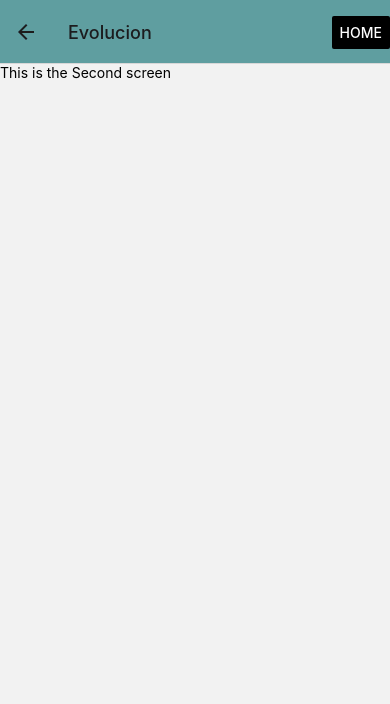
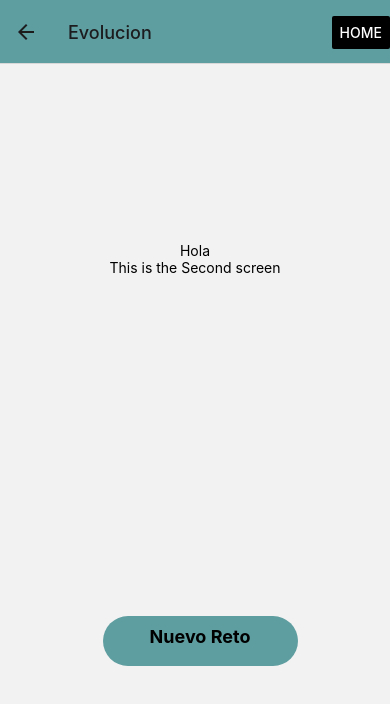
Before and after one commit to mayerga/react-native-navigation-producto2, a React Native app in the folder producto2-react-navigation/: screen /Evolucion in a window 390 px wide. Shown: the top 704 px of the page. Built offline with nearby package versions, Linux system fonts and the light colour scheme.

Commit message:
Botón nuevo reto

```diff
--- a/producto2-react-navigation/screens/Evolucion.js
+++ b/producto2-react-navigation/screens/Evolucion.js
@@ -1,5 +1,5 @@
 import React from 'react';
-import {View, Text, SafeAreaView, Button} from 'react-native';
+import {View, Text, SafeAreaView, Button, TouchableOpacity, StyleSheet} from 'react-native';
 import { useNavigation } from '@react-navigation/native';
 
 const Evolucion = () => {
@@ -7,10 +7,61 @@ const Evolucion = () => {
     const navigation = useNavigation();
 
     return(
-        <SafeAreaView>
-            <Text>This is the Second screen</Text>
+        <SafeAreaView style={{flex: 1}}>
+            <View style={styles.containerMain}>
+                <View>
+                    <Text>Hola</Text>
+                </View>
+                <Text>This is the Second screen</Text>
+
+                <TouchableOpacity style={styles.bottomItem}>
+                    <View style={styles.bottomItemInner}>
+                        <Text style={styles.textoBoxes}>Nuevo Reto</Text>
+                    </View>
+                </TouchableOpacity>
+
+            </View>
+
         </SafeAreaView>
     )
 }
 
+const styles = StyleSheet.create({
+    bottomItem: {
+        width: '50%',
+        height: '50%',
+        padding: 5,
+    },
+    bottomItemInner: {
+        // flex: 1,
+        // backgroundColor: 'cadetblue',
+        borderRadius: 30,
+        // position: 'absolute',
+        // bottom:0,
+        // justifyContent: 'center',
+        // alignItems: 'center',
+        // justifyContent: 'flex-end',
+        // marginBottom: 36
+        width: '100%',
+        height: 50,
+        backgroundColor: 'cadetblue',
+        justifyContent: 'center',
+        alignItems: 'center',
+        position: 'absolute', //Here is the trick
+        bottom: 0, //Here is the trick
+    },
+    textoBoxes:{
+        flex: 1,
+        padding: 10,
+        textAlign: 'center',
+        fontWeight: 'bold',
+        fontSize: 18
+    },
+    containerMain: {
+        flex: 1,
+        alignItems: 'center',
+        justifyContent: 'center',
+      }
+})
+
 export default Evolucion;
```
